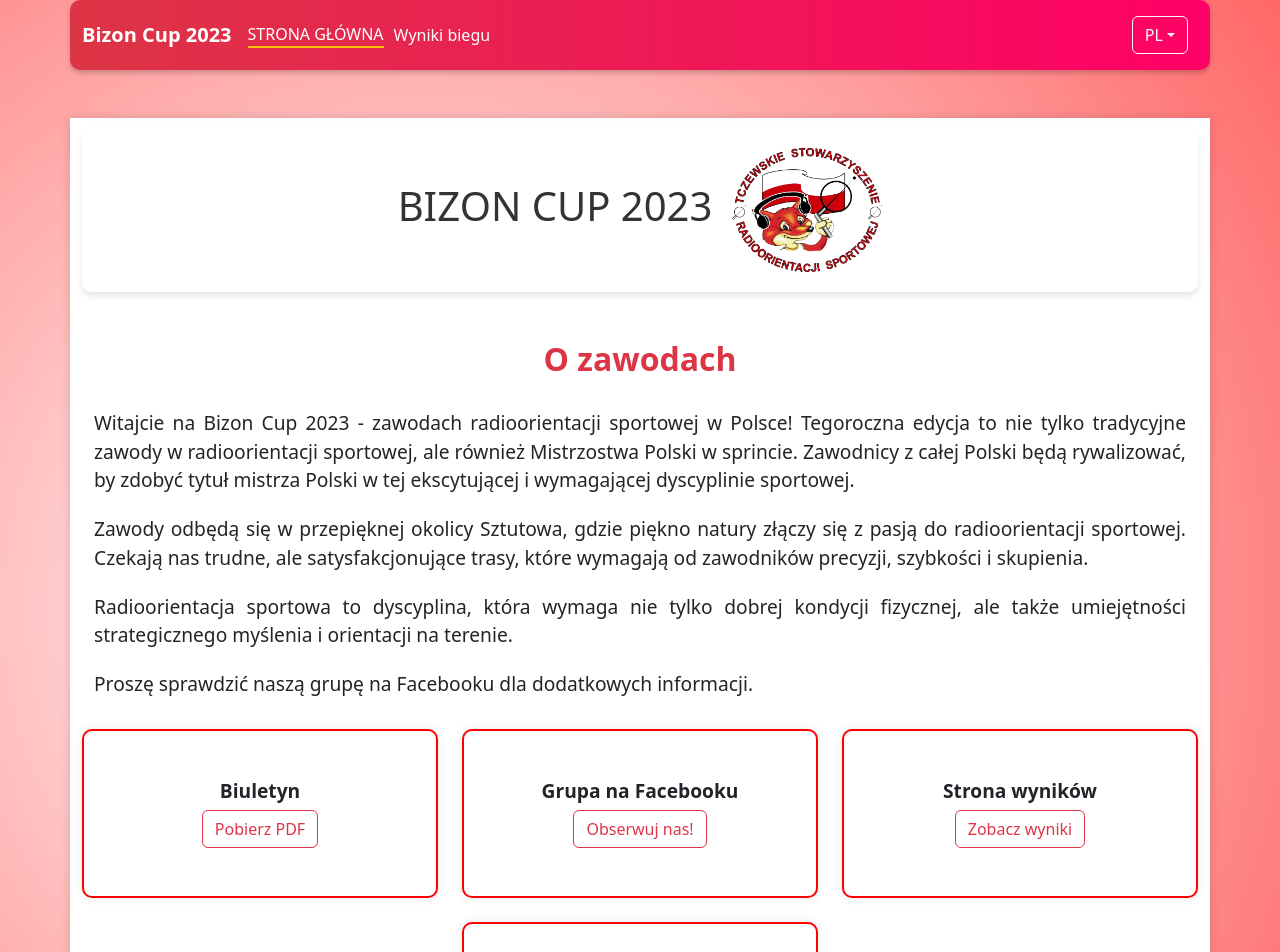
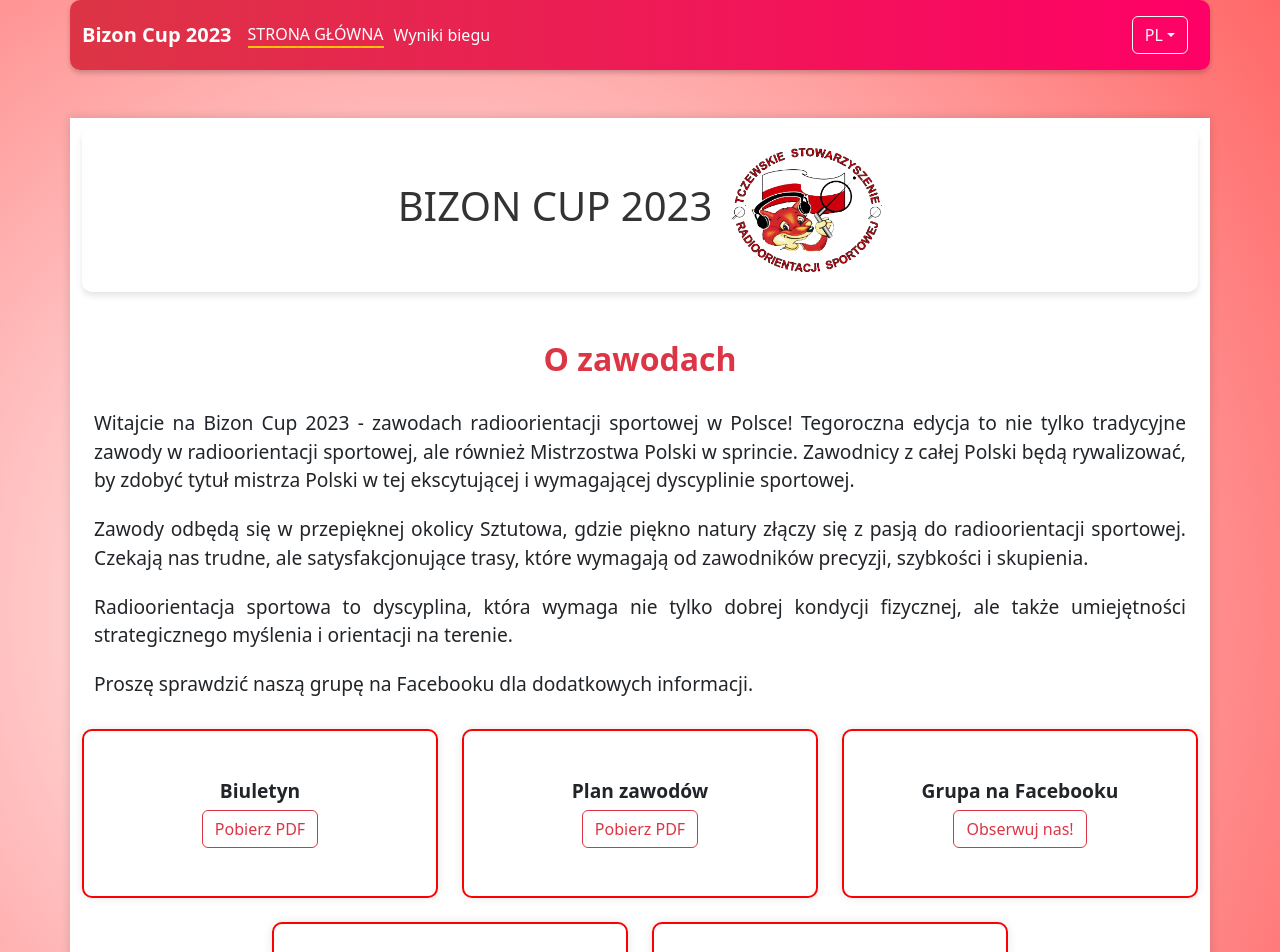
Before and after one commit to kathelan/bizoncup-frontend, a React (Vite) app: page / in a window 1280 px wide. Shown: the top 952 px of the page. Built offline with nearby package versions, Linux system fonts and the light colour scheme.

Commit message:
added competition plan to page

```diff
--- /dev/null
+++ b/src/pages/DownloadProgramButton.tsx
@@ -0,0 +1,27 @@
+import React from 'react';
+import {Button} from "react-bootstrap";
+import {useTranslation} from 'react-i18next';
+
+
+const DownloadProgramButton = () => {
+    const {t} = useTranslation();
+
+    const downloadFile = async () => {
+        const response = await fetch('https://raw.githubusercontent.com/kathelan/bizoncup-frontend/master/src/assets/files/program.pdf');
+        const blob = await response.blob();
+        const url = window.URL.createObjectURL(blob);
+        const link = document.createElement('a');
+        link.href = url;
+        link.download = 'program.pdf';
+        document.body.appendChild(link);
+        link.click();
+        document.body.removeChild(link);
+    };
+
+
+    return (
+        <Button variant="outline-danger" onClick={downloadFile}>{t('programBtn')}</Button>
+    );
+};
+
+export default DownloadProgramButton;
--- a/src/pages/home.tsx
+++ b/src/pages/home.tsx
@@ -5,6 +5,7 @@
 import { useTranslation } from 'react-i18next';
 import DownloadButton from "./DownloadButton";
 import i18n from '../utils/i18n';
+import DownloadProgramButton from './DownloadProgramButton';
 
 export const Home: React.FC = () => {
     const { t } = useTranslation();
@@ -41,6 +42,14 @@
                     <Col xs={12} md={6} lg={4}>
                         <Card className="mb-4">
                             <Card.Body>
+                                <Card.Title>{t('programDesc')}</Card.Title>
+                                <DownloadProgramButton />
+                            </Card.Body>
+                        </Card>
+                    </Col>
+                    <Col xs={12} md={6} lg={4}>
+                        <Card className="mb-4">
+                            <Card.Body>
                                 <Card.Title>{t('facebookGroup')}</Card.Title>
                                 <Button href="https://www.facebook.com/profile.php?id=100063597109867" variant="outline-danger" target="_blank" rel="noopener noreferrer">{t('visitGroup')}</Button>
                             </Card.Body>
--- a/src/utils/i18n.tsx
+++ b/src/utils/i18n.tsx
@@ -30,7 +30,9 @@
             tableStationNo: 'Station No.',
             viewResults: 'View Results',
             startsListbtn: 'click to download start list',
-            visitGroup: 'visit group'
+            visitGroup: 'visit group',
+            programDesc: 'Competition Plan',
+            programBtn: 'Download PDF'
         },
     },
     pl: {
@@ -60,7 +62,9 @@
             tableStationNo: 'Number startowy',
             viewResults: 'Zobacz wyniki',
             startsListbtn: 'Pobierz listę startową',
-            visitGroup: 'Obserwuj nas!'
+            visitGroup: 'Obserwuj nas!',
+            programDesc: 'Plan zawodów',
+            programBtn: 'Pobierz PDF'
         },
     },
 };
```
